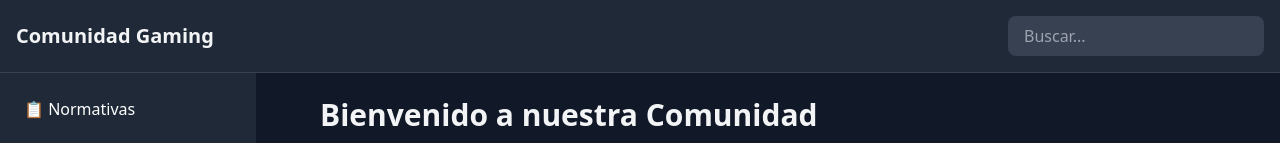
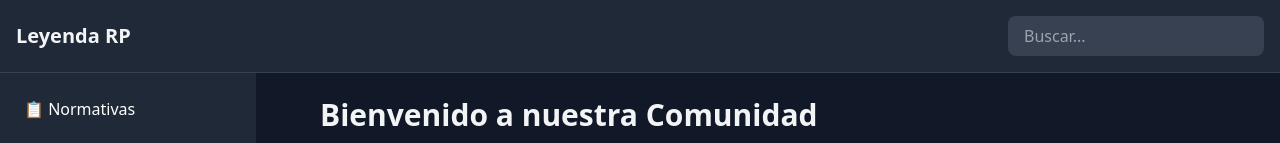
Before and after one commit to rivveraa/Normativa-Servidor, a plain HTML site: page index.html in a window 1280 px wide. Shown: the top 143 px of the page. Drawn offline with nearby package versions, Linux system fonts and the light colour scheme.

Commit message:
Update index.html

```diff
--- a/index.html
+++ b/index.html
@@ -3,13 +3,13 @@
 <head>
     <meta charset="UTF-8">
     <meta name="viewport" content="width=device-width, initial-scale=1.0">
-    <title>Comunidad Gaming</title>
+    <title>Leyenda RP</title>
     <script src="https://cdn.tailwindcss.com"></script>
 </head>
 <body class="min-h-screen bg-gray-900 text-gray-100">
     <!-- Encabezado -->
     <header class="bg-gray-800 border-b border-gray-700 p-4 flex justify-between items-center">
-        <h1 class="text-xl font-bold">Comunidad Gaming</h1>
+        <h1 class="text-xl font-bold">Leyenda RP</h1>
         <input type="text" placeholder="Buscar..." class="bg-gray-700 text-white px-4 py-2 rounded-lg w-64 focus:outline-none focus:ring-2 focus:ring-red-500">
     </header>
 
```
